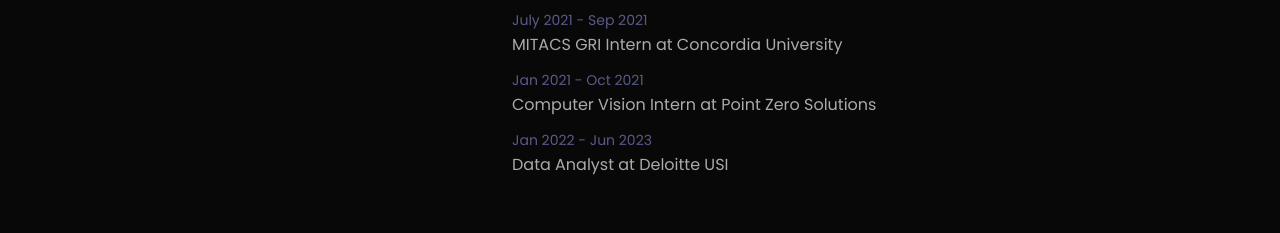
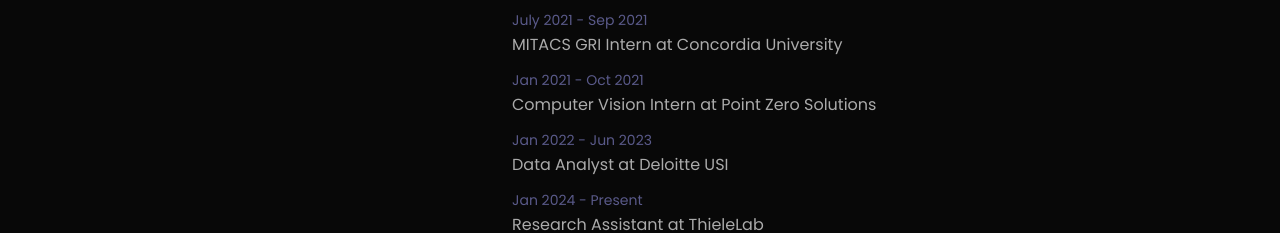
Before and after one commit to hemanthh17/hemanthh17.github.io, a plain HTML site: page index.html in a window 1280 px wide. Both pictures are taken after a click on the element "Experience". Shown: the part 1270-1503 px from the top of the page. Drawn offline with nearby package versions, Linux system fonts and the light colour scheme.

Commit message:
Update index.html

```diff
--- a/index.html
+++ b/index.html
@@ -64,6 +64,7 @@
                             <li><span>July 2021 - Sep 2021</span><br>MITACS GRI Intern at Concordia University</li>
                             <li><span>Jan 2021 - Oct 2021</span><br>Computer Vision Intern at Point Zero Solutions</li>
                             <li><span>Jan 2022 - Jun 2023</span><br>Data Analyst at Deloitte USI</li>
+                            <li><span>Jan 2024 - Present</span><br>Research Assistant at ThieleLab</li>
 
 
                         </ul>
```
